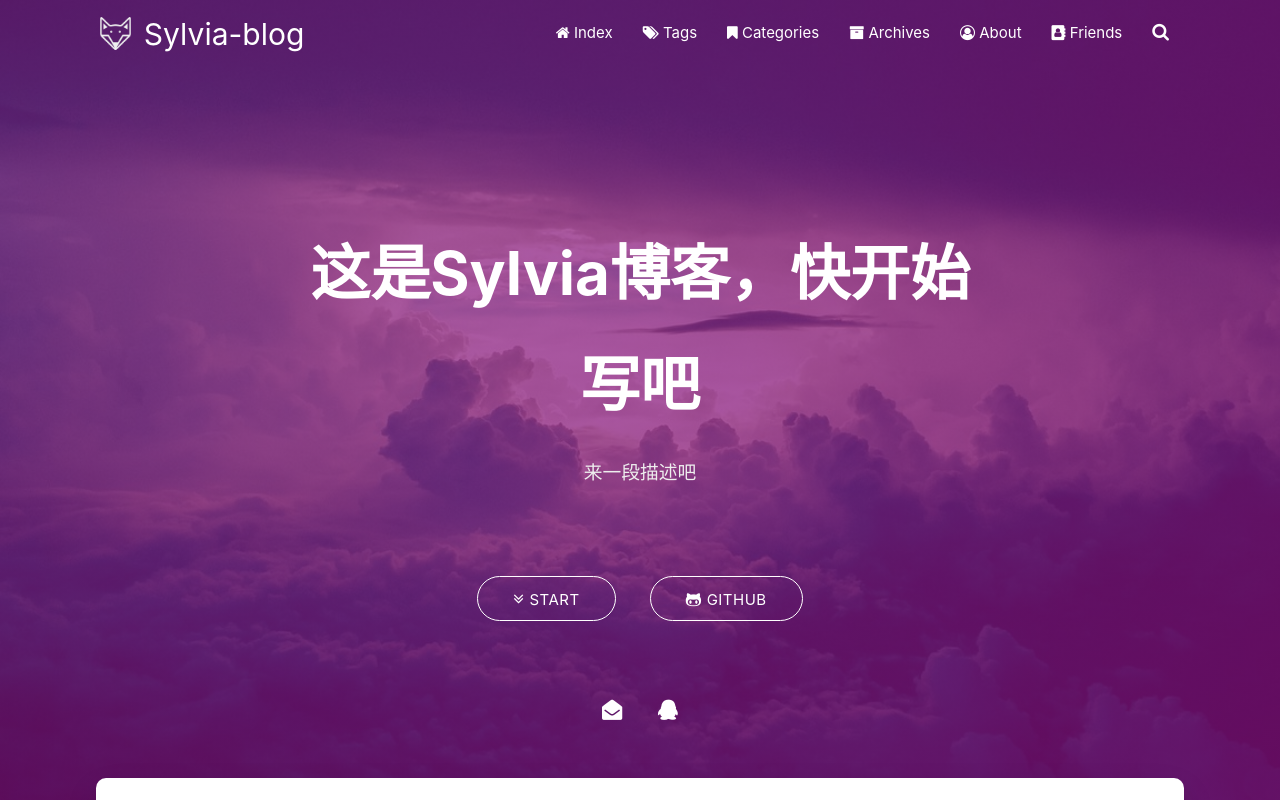
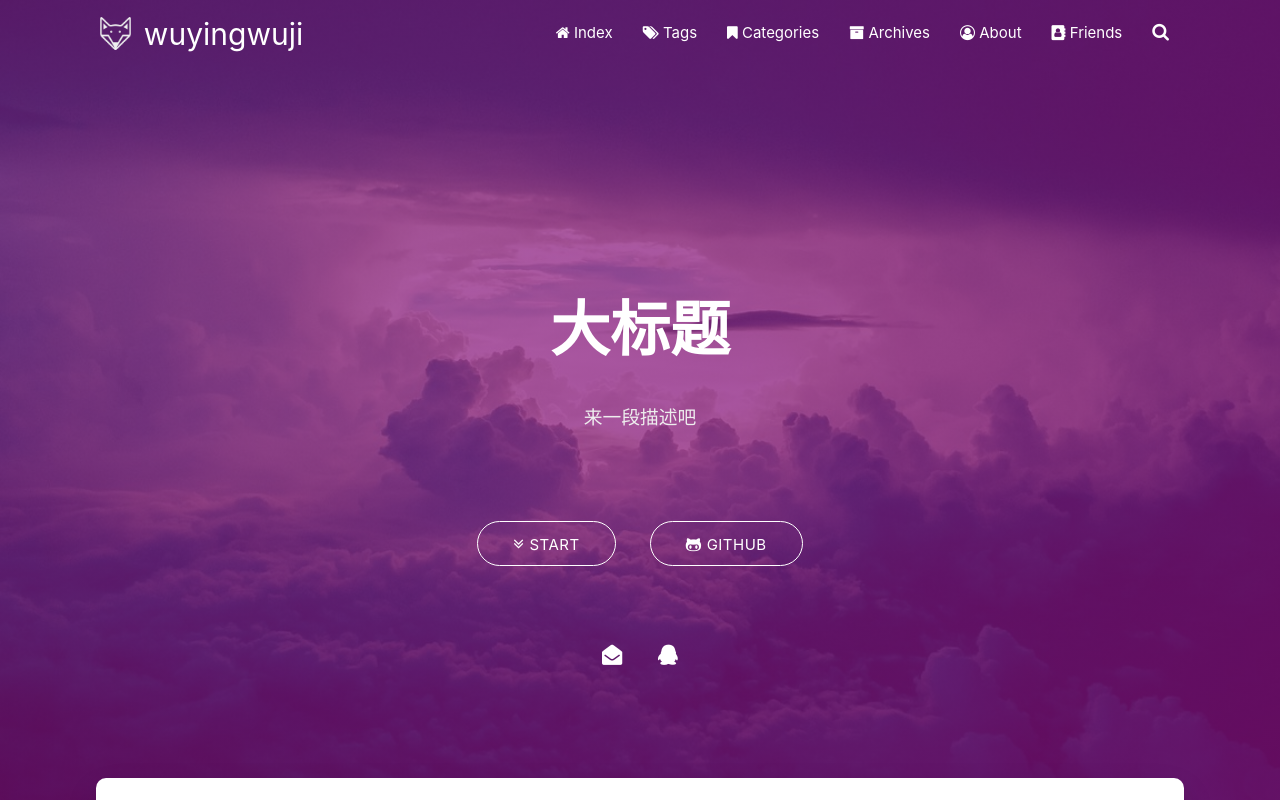
Before and after one commit to wuyingwuji/wuyingwuji.github.io, a plain HTML site: page index.html in a window 1280 px wide. Shown: the top 800 px of the page. Drawn offline with Linux system fonts and the light colour scheme; some packages are replaced by stand-ins of ours; no server answers; a script that the page names is missing.

Commit message:
Site updated: 2019-07-19 11:29:48

```diff
--- a/index.html
+++ b/index.html
@@ -5,7 +5,7 @@
 <head><meta name="generator" content="Hexo 3.9.0">
     <meta charset="utf-8">
     <meta name="keywords" content="给搜索引擎看的">
-    <meta name="description" content="Sylvia-blog">
+    <meta name="description" content="wuyingwuji">
     <meta http-equiv="X-UA-Compatible" content="IE=edge">
     <meta name="viewport" content="width=device-width, initial-scale=1.0, user-scalable=no">
     <meta name="renderer" content="webkit|ie-stand|ie-comp">
@@ -13,7 +13,7 @@
     <meta name="format-detection" content="telephone=no">
     <meta name="apple-mobile-web-app-capable" content="yes">
     <meta name="apple-mobile-web-app-status-bar-style" content="black-translucent">
-    <title>Sylvia-blog</title>
+    <title>wuyingwuji</title>
     <link rel="icon" type="image/png" href="/favicon.png">
 
     <link rel="stylesheet" type="text/css" href="/libs/awesome/css/font-awesome.min.css">
@@ -41,7 +41,7 @@
 
                     <img src="/medias/logo.png" class="logo-img" alt="LOGO">
 
-                    <span class="logo-span">Sylvia-blog</span>
+                    <span class="logo-span">wuyingwuji</span>
                 </a>
             </div>
 
@@ -116,7 +116,7 @@
 
         <img src="/medias/logo.png" class="logo-img circle responsive-img">
 
-        <div class="logo-name">Sylvia-blog</div>
+        <div class="logo-name">wuyingwuji</div>
         <div class="logo-desc">
 
             来一段描述吧
@@ -310,7 +310,7 @@
         <div class="brand">
             <div class="title center-align">
 
-                    这是Sylvia博客，快开始写吧
+                    大标题
 
             </div>
 
```
Also changed, not shown: 2019/07/18/hello-world/index.html (+3 -3 lines), 2019/07/18/来一篇文章/index.html (+3 -3 lines), archives/2019/07/index.html (+5 -5 lines), archives/2019/index.html (+5 -5 lines), archives/index.html (+5 -5 lines).
